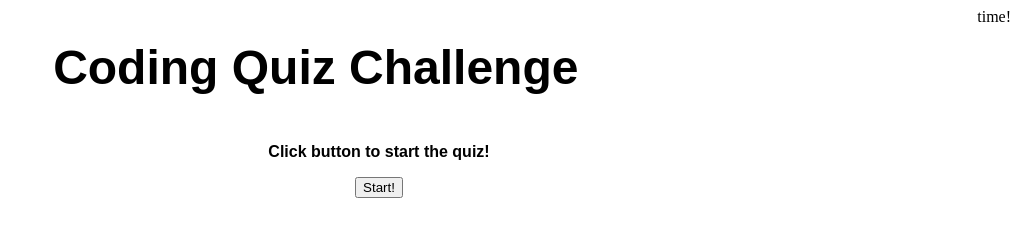
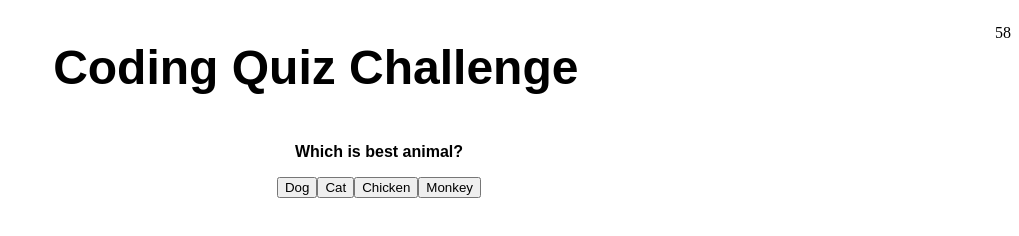
Before and after one commit to anchor12/coding-quiz, a plain HTML site: page index.html in a window 1280 px wide. Both pictures are taken after a click on the button "Start!". Shown: the whole page, without its empty margins (261-1280 px from the left). Drawn offline with Linux system fonts and the light colour scheme.

Commit message:
basic functionality added

```diff
--- /dev/null
+++ b/assets/script.js
@@ -0,0 +1,49 @@
+startButton = document.querySelector("#start-button");
+var questionsArray = ["Which is best animal?", "What colour is sky?", "What time is the night?", "How many legs does horse have?"];
+var answerChoiceArray = [["Dog", "Cat", "Chicken", "Monkey"], ["Blue", "Green", "Pink", "Rainbow"], ["Late", "7am", "Lunchtime", "3pm"], ["4", "7", "1", "0"]]
+var correctAnswersArray = ["Dog", "Blue", "Late", "4"];
+var questionText = document.querySelector("#text");
+var buttonContainer = document.querySelector(".button-container");
+var alertText = document.createElement("h2"); //pops up when user is wrong or correct
+var questionNum = 0;
+
+
+function quizFunction(questionNum) {
+    for (var i = 0; i < answerChoiceArray[questionNum].length; i++) {
+        questionText.textContent = questionsArray[questionNum];
+        var answerButton = document.createElement("button");
+        buttonContainer.appendChild(answerButton).textContent = answerChoiceArray[questionNum][i];
+        answerButton.addEventListener("click", function(event) {
+            var element = event.target;
+            if (element.textContent === correctAnswersArray[questionNum]) {
+                alertText.textContent='Correct!';
+            }
+            else {
+                alertText.textContent='Wrong!';
+            }
+            document.body.appendChild(alertText);
+            setTimeout(function(){ alertText.parentElement.removeChild(alertText); }, 2000);
+            questionNum++;
+            buttonContainer.innerHTML = '';
+            quizFunction(questionNum);
+        });
+    }
+};
+
+startButton.addEventListener("click", function (event) {
+    var secondsLeft = 60;
+    var timeEl = document.querySelector("#time");
+
+    var timerInterval = setInterval(function () {
+        secondsLeft--;
+        timeEl.textContent = secondsLeft;
+
+        if (secondsLeft === 0) {
+            clearInterval(timerInterval);
+            alert("OUT OF TIME");
+        }
+
+    }, 1000);
+    startButton.parentElement.removeChild(startButton); //remove the start button
+    quizFunction(questionNum);
+})
--- a/assets/styles/main-styles.css
+++ b/assets/styles/main-styles.css
@@ -38,4 +38,5 @@ h1 {
 .button-container {
 display: flex;
 justify-content: center;
+flex-wrap: wrap;
 }
--- a/index.html
+++ b/index.html
@@ -10,18 +10,19 @@
             <h1>Coding Quiz Challenge</h1>
         </div>
         <div class="timer">
-            time!
+            <p id="time">Time</p>
         </div>
     </div>
     <div class="container">
         <div class="text-container">
-            <p>Click button to start the quiz!</p>
+            <p id="text">Click button to start the quiz!</p>
         </div>
         <div class="button-container">
-            <button>Start!</button>
+            <button id="start-button">Start!</button>
         </div>
 
     </div>
+    <script src="./assets/script.js"></script>
 </body>
 
 </html>
```
